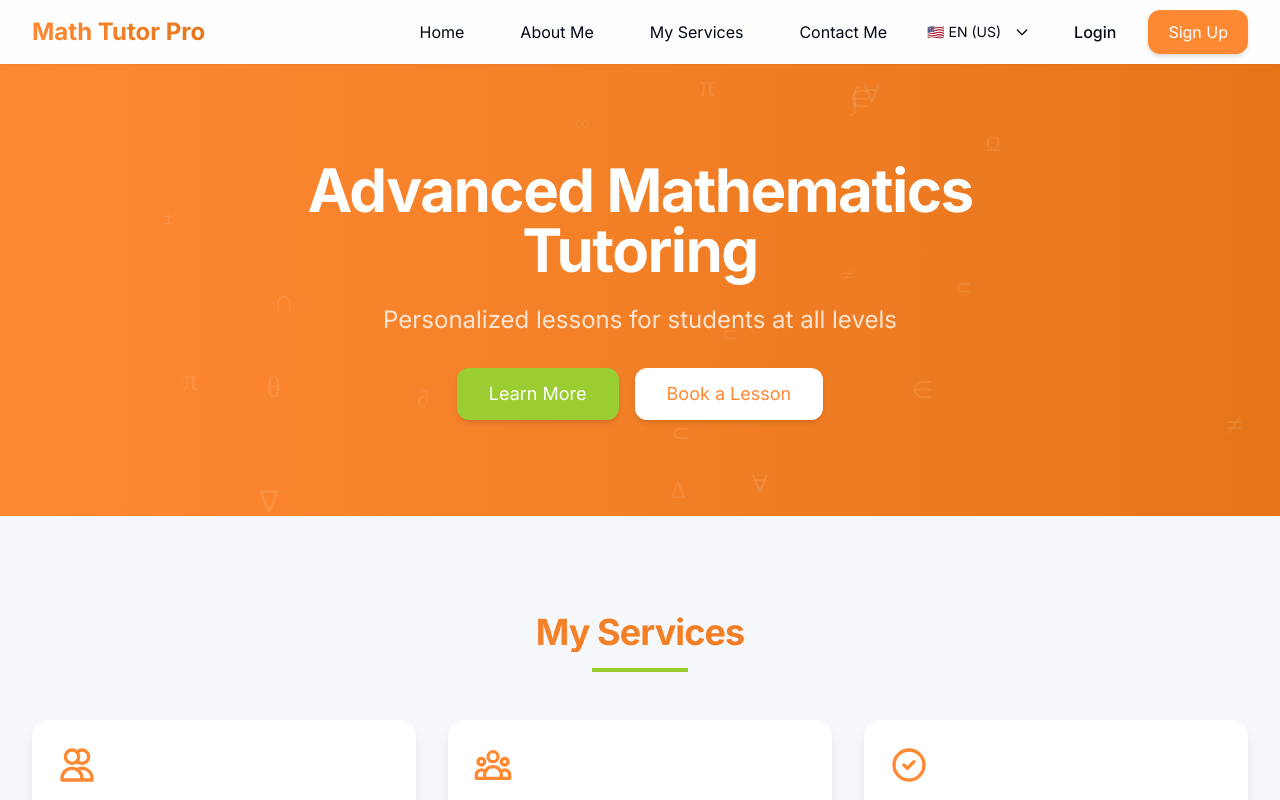
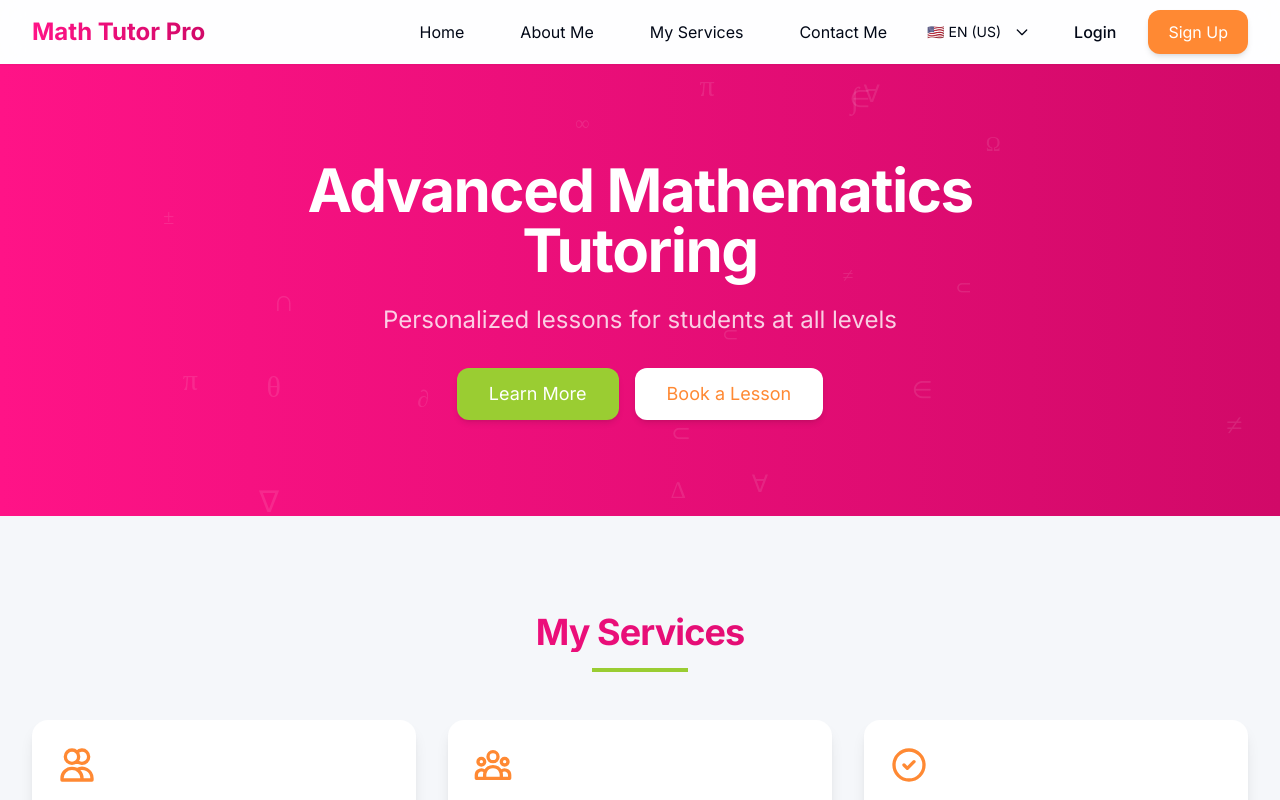
Before and after one commit to Adriana-Camarotto/algebra-academy-online, a React (Vite) app: page / in a window 1280 px wide. Shown: the top 800 px of the page. Built offline with nearby package versions, Linux system fonts and the light colour scheme.

Commit message:
Change background color
Update the background color of the heroes and footer to #ff1387.

```diff
--- a/tailwind.config.ts
+++ b/tailwind.config.ts
@@ -164,8 +164,8 @@ export default {
         "spin-slow": "spin-slow 8s linear infinite",
       },
       backgroundImage: {
-        'hero-pattern': 'linear-gradient(120deg, #ff8933 0%, #e6751a 100%)',
-        'math-gradient': 'linear-gradient(90deg, #ff8933 0%, #e6751a 100%)',
+        'hero-pattern': 'linear-gradient(120deg, #ff1387 0%, #d10968 100%)',
+        'math-gradient': 'linear-gradient(90deg, #ff1387 0%, #d10968 100%)',
       },
     },
   },
```
